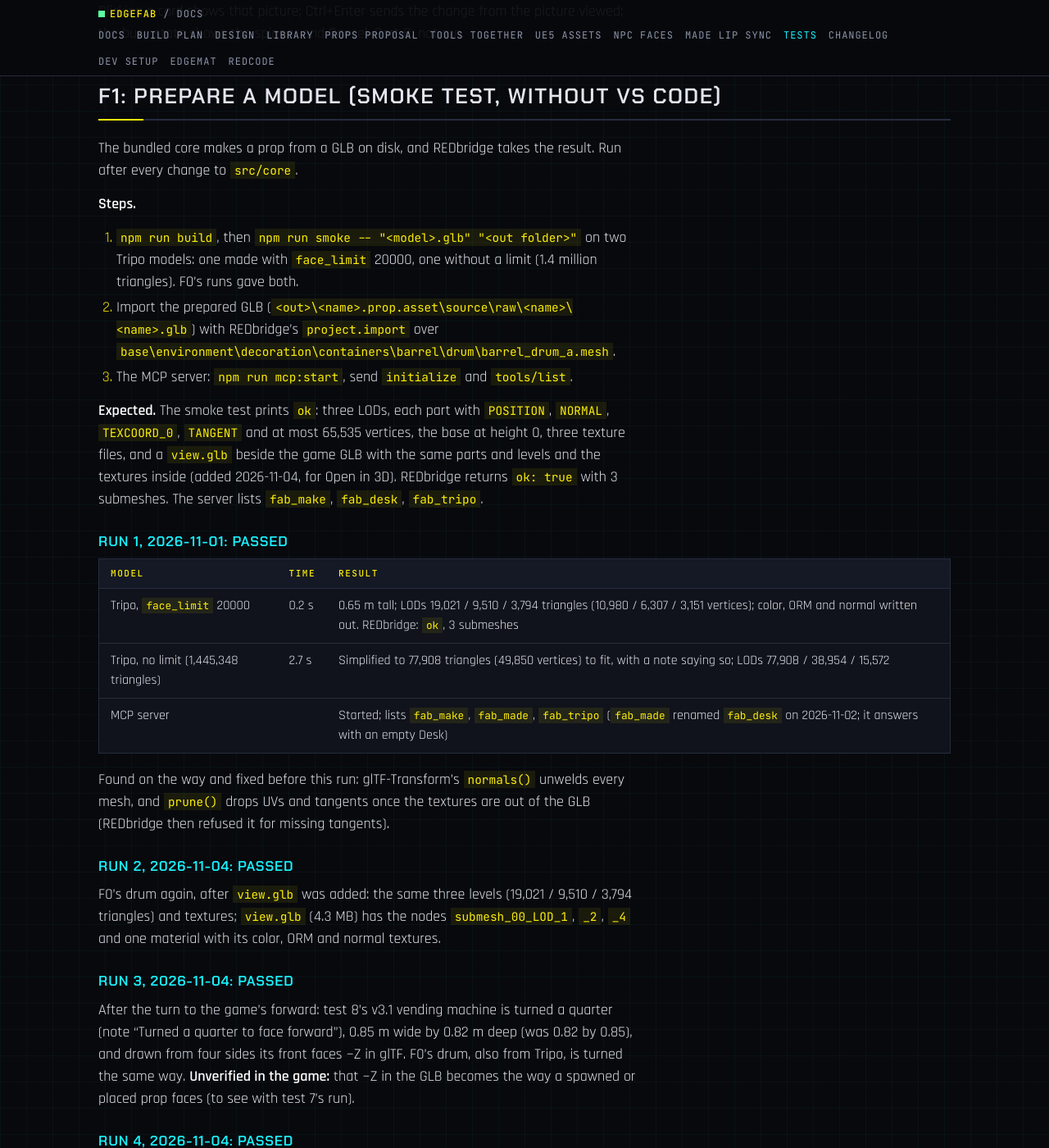
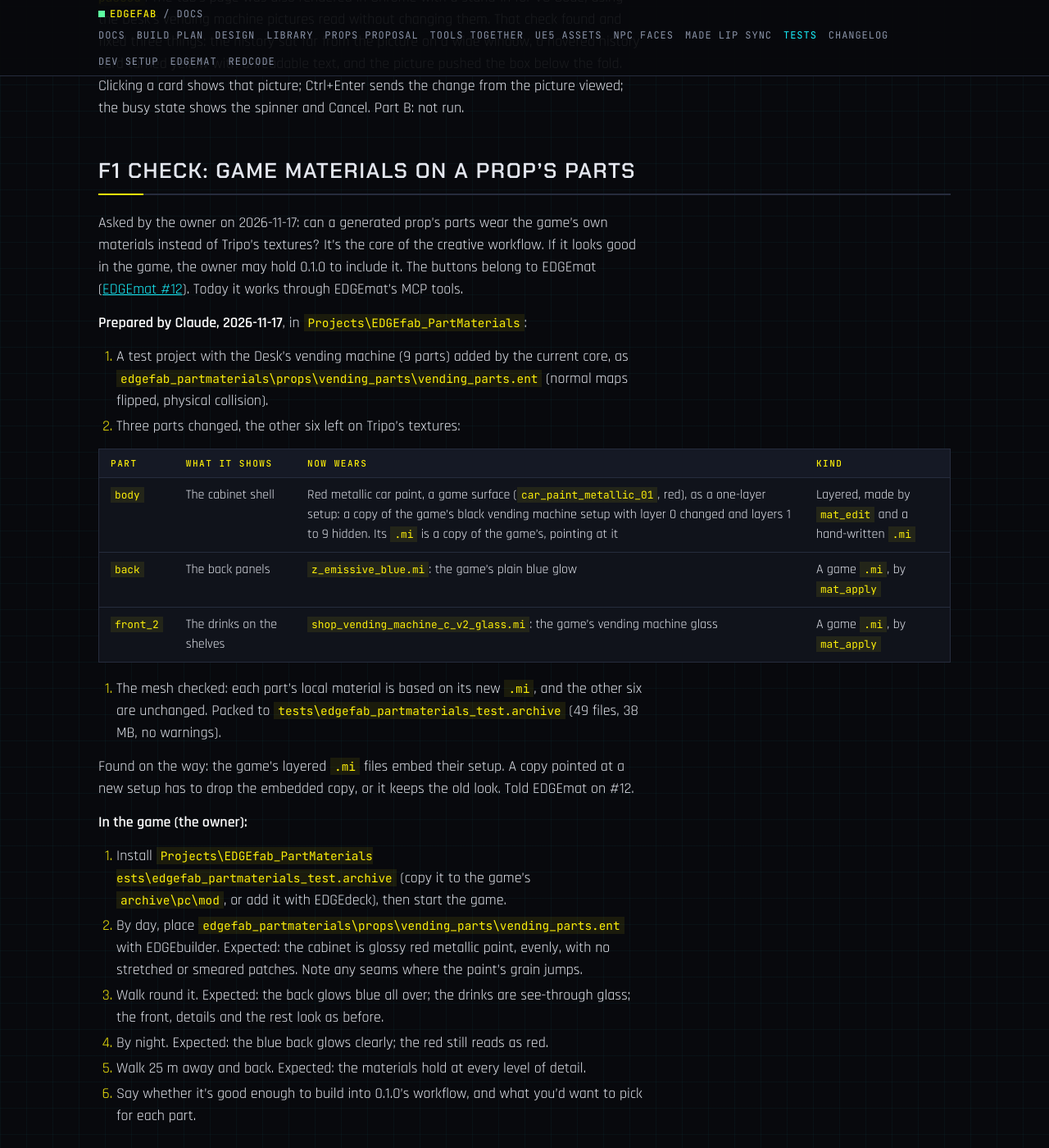
Before and after one commit to Edgemodders/EDGEfab, a Jekyll site: the page built from docs/testing.md, in a window 1280 px wide and 1400 px high, scrolled down 13625 px. Shown: the whole window at 82% size. Built offline with Jekyll 4.4.1, drawn with Linux system fonts in a browser that asks for light colours; some of the changed text lies outside the part shown.

Commit message:
Check: game materials on a prop's parts, prepared for the owner's in-game look (EDGEmat #12)
Co-Authored-By: Claude Opus 5.5 <noreply@anthropic.com>

```diff
--- a/docs/testing.md
+++ b/docs/testing.md
@@ -17,6 +17,7 @@ Last updated 2026-11-17. Each row links to its test. **Open for 0.1.0:** the Pic
 | Test | Kind | Phase | Last run | Result |
 |---|---|---|---|---|
 | [The Pictures tab](#f1-the-pictures-tab) | Offline by Claude (stand-ins for OpenAI and Tripo); VS Code steps by the owner | F1 | 2026-11-17 | Part A **pass** (23 checks); part B **not run** |
+| [Check: Game materials on a prop's parts](#f1-check-game-materials-on-a-props-parts) | Prepared by Claude through MCP; in the game by the owner | F1 (may join 0.1.0) | 2026-11-17 | Prepared; **in the game not run** |
 | [The extension in VS Code (the owner's pass)](#f1-the-extension-in-vs-code-the-owners-pass) | By hand in VS Code: scripted by the EDGEweb session, then the owner | F1 | 2026-11-15 | **Pass** (with fixes) |
 | [The phase test, props placed with EDGEbuilder (EDGEfab #2)](#f1-the-phase-test-props-placed-with-edgebuilder-edgefab-2) | In the game, with EDGEbuilder: scripted, then the owner | F1 | 2026-11-15 | **Pass**. The phase test; EDGEfab #2 closed |
 | [Prepare a model (smoke test, without VS Code)](#f1-prepare-a-model-smoke-test-without-vs-code) | Automated, with REDbridge | F1 | 2026-11-16 | **Pass** on the final build for 0.1.0 |
@@ -267,6 +268,34 @@ Added 2026-11-17 at the owner's ask, before 0.1.0: after Generate from Words, th
 ### Run 1, 2026-11-17: part A passed
 
 By Claude on the worktree build (`picture-tab`, from main `46025be`): 23 checks, `all passed`. The tab's page was also rendered in Chrome with a stand-in for VS Code, using the Desk's vending machine pictures read without changing them. That check found and fixed three things: the history sat far from the picture on a wide window, a hovered history card turned yellow with unreadable text, and the picture pushed the box below the fold. Clicking a card shows that picture; Ctrl+Enter sends the change from the picture viewed; the busy state shows the spinner and Cancel. Part B: not run.
+
+## F1 check: game materials on a prop's parts
+
+Asked by the owner on 2026-11-17: can a generated prop's parts wear the game's own materials instead of Tripo's textures? It's the core of the creative workflow. If it looks good in the game, the owner may hold 0.1.0 to include it. The buttons belong to EDGEmat ([EDGEmat #12](https://github.com/Edgemodders/EDGEmat/issues/12)). Today it works through EDGEmat's MCP tools.
+
+**Prepared by Claude, 2026-11-17**, in `Projects\EDGEfab_PartMaterials`:
+
+1. A test project with the Desk's vending machine (9 parts) added by the current core, as `edgefab_partmaterials\props\vending_parts\vending_parts.ent` (normal maps flipped, physical collision).
+2. Three parts changed, the other six left on Tripo's textures:
+
+| Part | What it shows | Now wears | Kind |
+|---|---|---|---|
+| `body` | The cabinet shell | Red metallic car paint, a game surface (`car_paint_metallic_01`, red), as a one-layer setup: a copy of the game's black vending machine setup with layer 0 changed and layers 1 to 9 hidden. Its `.mi` is a copy of the game's, pointing at it | Layered, made by `mat_edit` and a hand-written `.mi` |
+| `back` | The back panels | `z_emissive_blue.mi`: the game's plain blue glow | A game `.mi`, by `mat_apply` |
+| `front_2` | The drinks on the shelves | `shop_vending_machine_c_v2_glass.mi`: the game's vending machine glass | A game `.mi`, by `mat_apply` |
+
+3. The mesh checked: each part's local material is based on its new `.mi`, and the other six are unchanged. Packed to `tests\edgefab_partmaterials_test.archive` (49 files, 38 MB, no warnings).
+
+Found on the way: the game's layered `.mi` files embed their setup. A copy pointed at a new setup has to drop the embedded copy, or it keeps the old look. Told EDGEmat on #12.
+
+**In the game (the owner):**
+
+1. Install `Projects\EDGEfab_PartMaterials	ests\edgefab_partmaterials_test.archive` (copy it to the game's `archive\pc\mod`, or add it with EDGEdeck), then start the game.
+2. By day, place `edgefab_partmaterials\props\vending_parts\vending_parts.ent` with EDGEbuilder. Expected: the cabinet is glossy red metallic paint, evenly, with no stretched or smeared patches. Note any seams where the paint's grain jumps.
+3. Walk round it. Expected: the back glows blue all over; the drinks are see-through glass; the front, details and the rest look as before.
+4. By night. Expected: the blue back glows clearly; the red still reads as red.
+5. Walk 25 m away and back. Expected: the materials hold at every level of detail.
+6. Say whether it's good enough to build into 0.1.0's workflow, and what you'd want to pick for each part.
 
 ## F1: prepare a model (smoke test, without VS Code)
 
```
Also changed, not shown: CLAUDE.md (+1 -0 lines).
